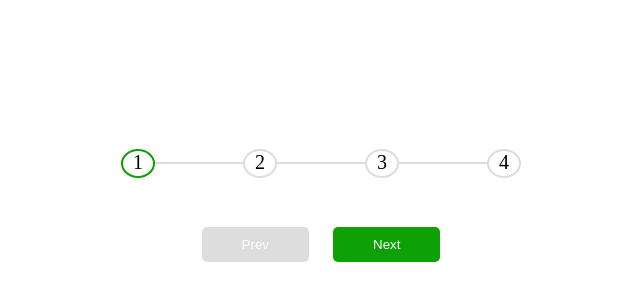
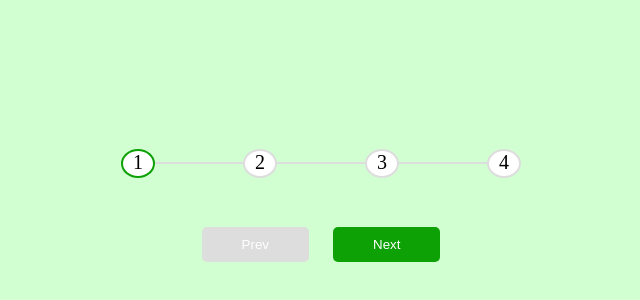
Before and after one commit to unesco1/Project-02--Progress-Steps, a plain HTML site: page index.html in a window 1280 px wide. Shown: the part 142-442 px from the top of the page, without its empty margins (319-959 px from the left). Drawn offline with Linux system fonts and the light colour scheme.

Commit message:
Update HTML

```diff
--- a/script.js
+++ b/script.js
@@ -7,7 +7,6 @@ let i = 0;
 
 
 function next() {
-
     myBorder[i].classList.add('animated');
     i++;
     myCercle[i].classList.add('border-act');
--- a/style.css
+++ b/style.css
@@ -1,5 +1,6 @@
 body {
     box-sizing: border-box;
+    background-color: rgb(210, 255, 210);
 }
 
 .parent {
```
